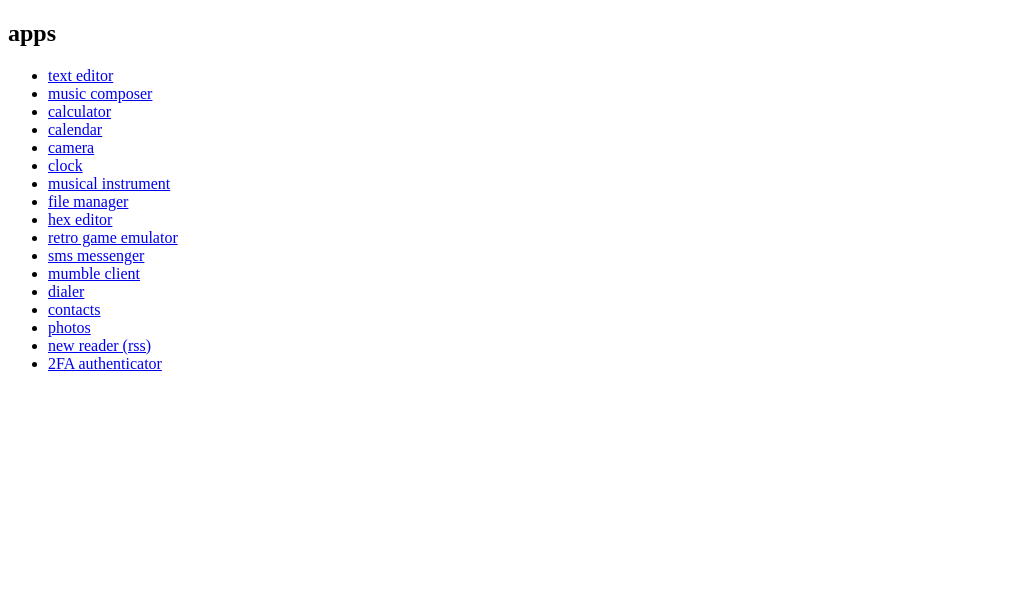
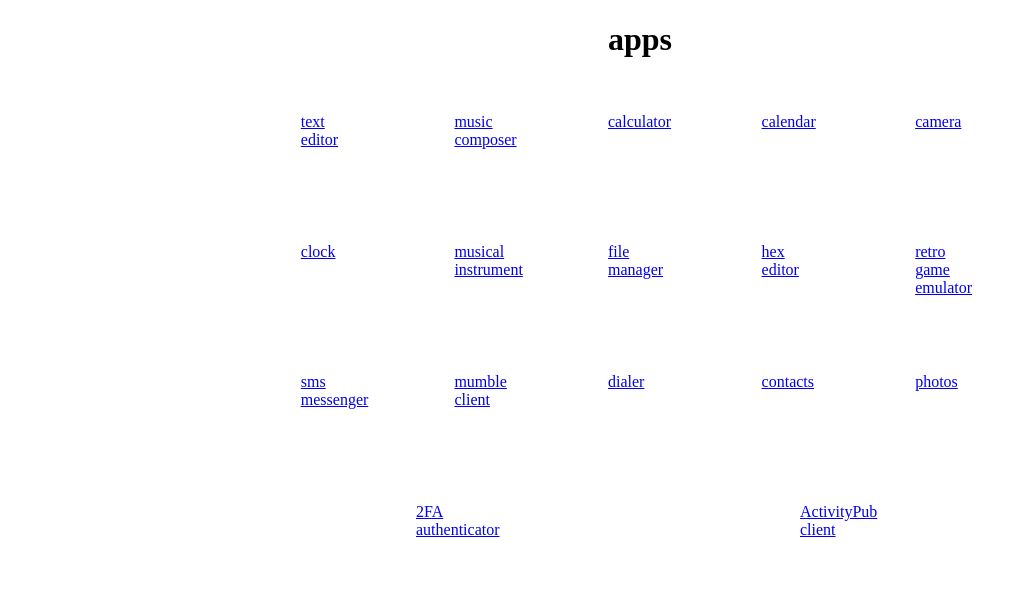
Before and after one commit to mrhmouse/pwa, a plain HTML site: page index.html in a window 1280 px wide. Shown: the whole page, without its empty margins (0-1026 px from the left). Drawn offline with Linux system fonts and the light colour scheme.

Commit message:
remove some ideas

```diff
--- a/index.html
+++ b/index.html
@@ -1,24 +1,48 @@
 <!doctype html>
 <meta charset="utf-8">
-<section>
-  <h2>apps</h2>
-  <ul>
-    <li><a href="text-editor.html">text editor</a>
-    <li><a href="music-composer.html">music composer</a>
-    <li><a href="calculator.html">calculator</a>
-    <li><a href="calendar.html">calendar</a>
-    <li><a href="camera.html">camera</a>
-    <li><a href="clock.html">clock</a>
-    <li><a href="instrument.html">musical instrument</a>
-    <li><a href="file-manager.html">file manager</a>
-    <li><a href="hex-editor.html">hex editor</a>
-    <li><a href="emulator.html">retro game emulator</a>
-    <li><a href="sms.html">sms messenger</a>
-    <li><a href="mumble-client.html">mumble client</a>
-    <li><a href="dialer.html">dialer</a>
-    <li><a href="contacts.html">contacts</a>
-    <li><a href="photos.html">photos</a>
-    <li><a href="new-reader.html">new reader (rss)</a>
-    <li><a href="authenticator.html">2FA authenticator</a>
-  </ul>
-</section>
+<meta name="viewport" content="width=device-width, initial-scale=1" />
+<title>apps</title>
+<style>
+  header {
+    width: 100%;
+    text-align: center;
+  }
+  main {
+    display: flex;
+    flex-flow: row wrap;
+    justify-content: space-around;
+    align-items: center;
+    align-content: space-around;
+    max-width: 768px;
+    margin: 0 auto;
+  }
+  main a {
+    display: block;
+    border: 1px solid white;
+    margin: 32px;
+    height: 64px;
+    width: 64px;
+  }
+</style>
+<header>
+  <h1>apps</h1>
+</header>
+<main>
+  <a href="text-editor.html">text editor</a>
+  <a href="music-composer.html">music composer</a>
+  <a href="calculator.html">calculator</a>
+  <a href="calendar.html">calendar</a>
+  <a href="camera.html">camera</a>
+  <a href="clock.html">clock</a>
+  <a href="instrument.html">musical instrument</a>
+  <a href="file-manager.html">file manager</a>
+  <a href="hex-editor.html">hex editor</a>
+  <a href="emulator.html">retro game emulator</a>
+  <a href="sms.html">sms messenger</a>
+  <a href="mumble-client.html">mumble client</a>
+  <a href="dialer.html">dialer</a>
+  <a href="contacts.html">contacts</a>
+  <a href="photos.html">photos</a>
+  <a href="authenticator.html">2FA authenticator</a>
+  <a href="activitypub-client.html">ActivityPub client</a>
+</main>
```
Also changed, not shown: calendar.html (+1 -0 lines), new-reader.html (deleted, +0 -3 lines).
